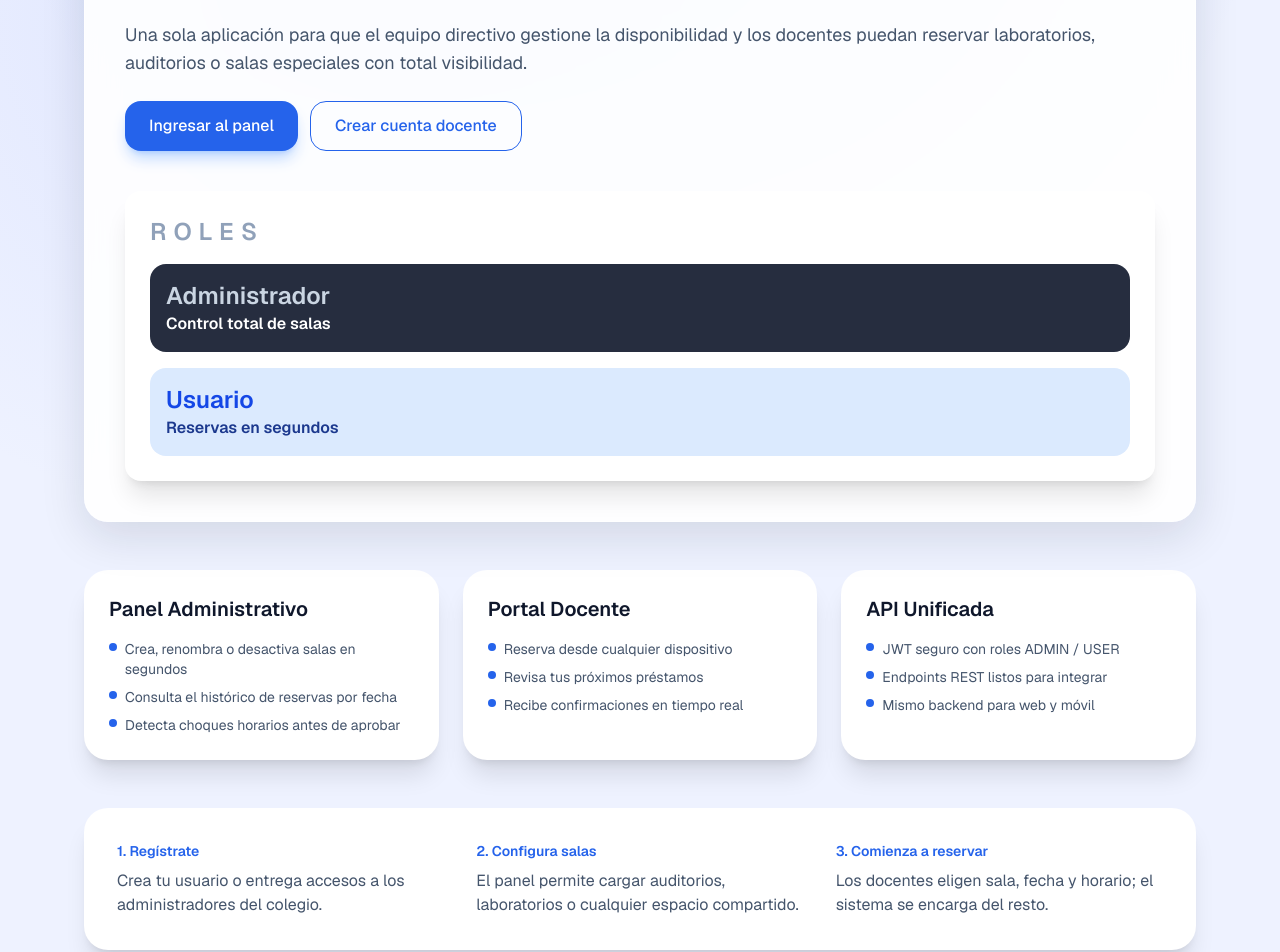
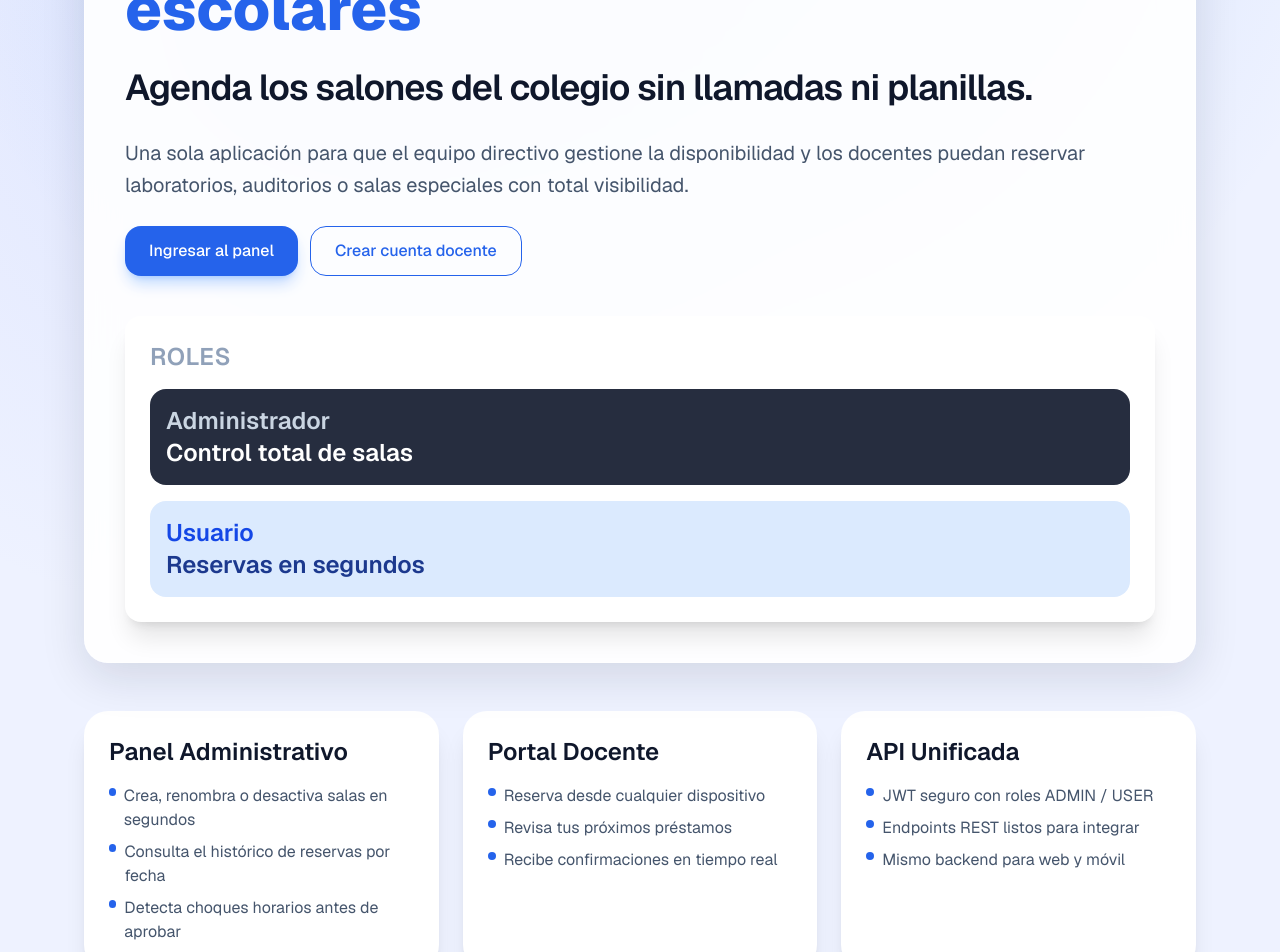
Before and after one commit to fzdiegooo/sistema-reservas, a Next.js app: page / in a window 1280 px wide. Shown: the part 240-1192 px from the top of the page. Built offline with nearby package versions, Linux system fonts and the light colour scheme.

Commit message:
Cambié la jerarquía y tipografía

```diff
--- a/src/app/page.tsx
+++ b/src/app/page.tsx
@@ -47,59 +47,69 @@ export default function Home() {
   return (
     <main className="relative mx-auto flex min-h-[calc(100vh-4rem)] max-w-6xl flex-col gap-12 px-5 py-16 lg:py-24">
       <section className="glass-panel rounded-3xl p-10 text-center shadow-2xl md:text-left">
-        <p className="mx-auto mb-4 w-fit bg-surface-alt text-primary md:mx-0 text-5xl font-bold">
+        {/* Titular principal */}
+        <p className="mx-auto mb-4 w-fit bg-surface-alt text-primary md:mx-0 text-6xl font-extrabold leading-tight">
           Sistema integral de reservas escolares
         </p>
+
         <div className="grid gap-10 lg:grid-cols-[2fr,1fr] lg:items-center">
           <div className="space-y-6">
-            <h1 className="text-2xl font-semibold tracking-tight text-slate-900 sm:text-3xl">
+            {/* Subtítulo / H1 */}
+            <h1 className="text-3xl sm:text-4xl font-semibold tracking-tight text-slate-900 leading-snug">
               Agenda los salones del colegio sin llamadas ni planillas.
             </h1>
-            <p className="text-lg text-slate-600">
+
+            {/* Descripción */}
+            <p className="text-lg sm:text-xl text-slate-600 leading-relaxed">
               Una sola aplicación para que el equipo directivo gestione la disponibilidad
               y los docentes puedan reservar laboratorios, auditorios o salas especiales con
               total visibilidad.
             </p>
+
+            {/* Botones */}
             <div className="flex flex-col gap-3 sm:flex-row">
               <Link
                 href="/login"
-                className="inline-flex items-center justify-center rounded-2xl bg-primary px-6 py-3 font-medium text-white shadow-lg shadow-blue-500/30 transition-all duration-300 hover:bg-white hover:text-primary hover:border hover:border-primary hover:scale-[1.03] hover:shadow-blue-500/20"
+                className="inline-flex items-center justify-center rounded-2xl bg-primary px-6 py-3 font-medium text-white shadow-lg shadow-blue-500/30 transition-all duration-300 hover:bg-white hover:text-primary hover:border hover:border-primary hover:scale-[1.03] hover:shadow-blue-500/20 focus:outline-none focus:ring focus:ring-primary/50 active:scale-95"
               >
                 Ingresar al panel
               </Link>
 
               <Link
                 href="/register"
-                className="inline-flex items-center justify-center rounded-2xl border border-primary px-6 py-3 font-medium text-primary transition-all duration-300 hover:bg-primary hover:text-white hover:scale-[1.03] hover:border-primary"
+                className="inline-flex items-center justify-center rounded-2xl border border-primary px-6 py-3 font-medium text-primary transition-all duration-300 hover:bg-primary hover:text-white hover:scale-[1.03] hover:border-primary focus:outline-none focus:ring focus:ring-primary/50 active:scale-95"
               >
                 Crear cuenta docente
               </Link>
             </div>
           </div>
+
+          {/* Roles */}
           <div className="space-y-4 rounded-2xl border border-white/60 bg-surface p-6 shadow-xl">
-            <p className="text-2xl font-semibold uppercase tracking-[0.3em] text-slate-400">Roles</p>
+            <p className="text-2xl font-semibold uppercase tracking-wide text-slate-400">Roles</p>
             <div className="flex flex-col gap-4">
               <div className="rounded-2xl bg-slate-900/90 p-4 text-white">
                 <p className="text-2xl font-semibold text-slate-300">Administrador</p>
-                <p className="text-1xl font-semibold">Control total de salas</p>
+                <p className="text-2xl font-semibold">Control total de salas</p>
               </div>
               <div className="rounded-2xl bg-blue-100 p-4">
                 <p className="text-2xl font-semibold text-blue-700">Usuario</p>
-                <p className="text-1xl font-semibold text-blue-900">Reservas en segundos</p>
+                <p className="text-2xl font-semibold text-blue-900">Reservas en segundos</p>
               </div>
             </div>
           </div>
         </div>
       </section>
 
+      {/* Highlights */}
       <section className="grid gap-6 lg:grid-cols-3">
         {highlights.map((block) => (
           <article
             key={block.title}
             className="rounded-3xl border border-white/60 bg-surface p-6 shadow-xl"
           >
-            <h3 className="text-xl font-semibold text-slate-900">{block.title}</h3>
-            <ul className="mt-4 space-y-2 text-sm text-slate-600">
+            <h3 className="text-xl sm:text-2xl font-semibold text-slate-900">{block.title}</h3>
+            <ul className="mt-4 space-y-2 text-sm sm:text-base text-slate-600">
               {block.bullets.map((item) => (
                 <li key={item} className="flex items-start gap-2">
                   <span className="mt-1 h-2 w-2 rounded-full bg-primary" aria-hidden />
@@ -111,12 +121,13 @@ export default function Home() {
         ))}
       </section>
 
+      {/* Steps */}
       <section className="rounded-3xl border border-white/50 bg-surface p-8 shadow-xl">
         <div className="grid gap-8 md:grid-cols-3">
           {steps.map((step) => (
             <div key={step.title} className="space-y-2">
-              <p className="text-sm font-semibold text-primary">{step.title}</p>
-              <p className="text-slate-600">{step.description}</p>
+              <p className="text-sm sm:text-base font-semibold text-primary">{step.title}</p>
+              <p className="text-base sm:text-lg text-slate-600">{step.description}</p>
             </div>
           ))}
         </div>
```
